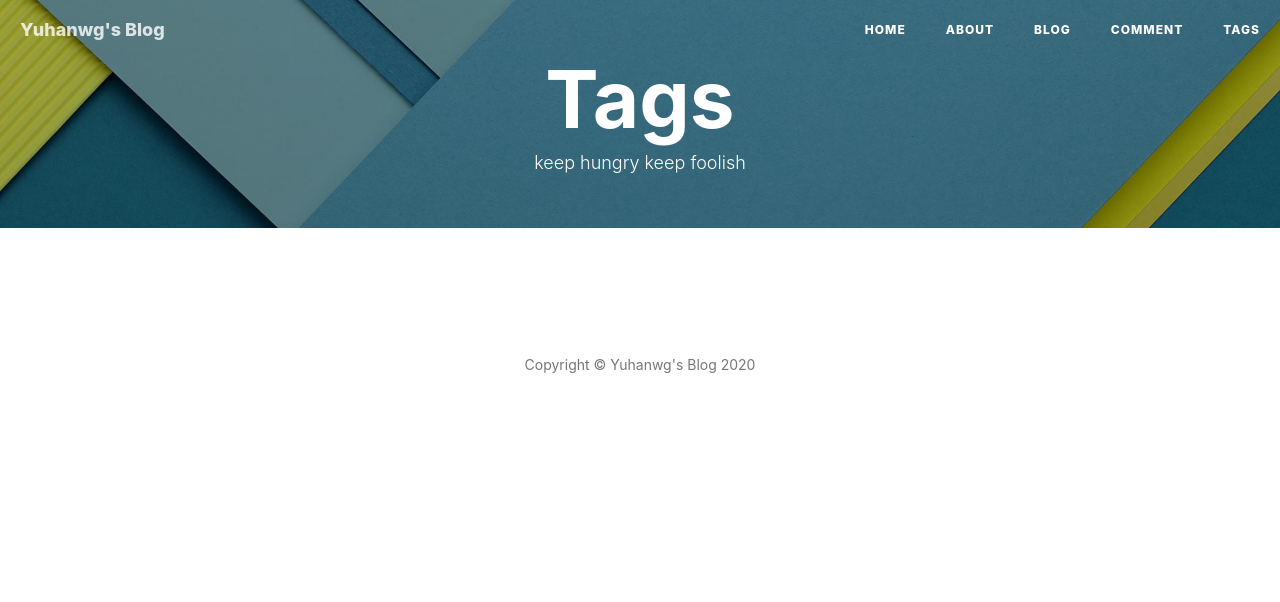
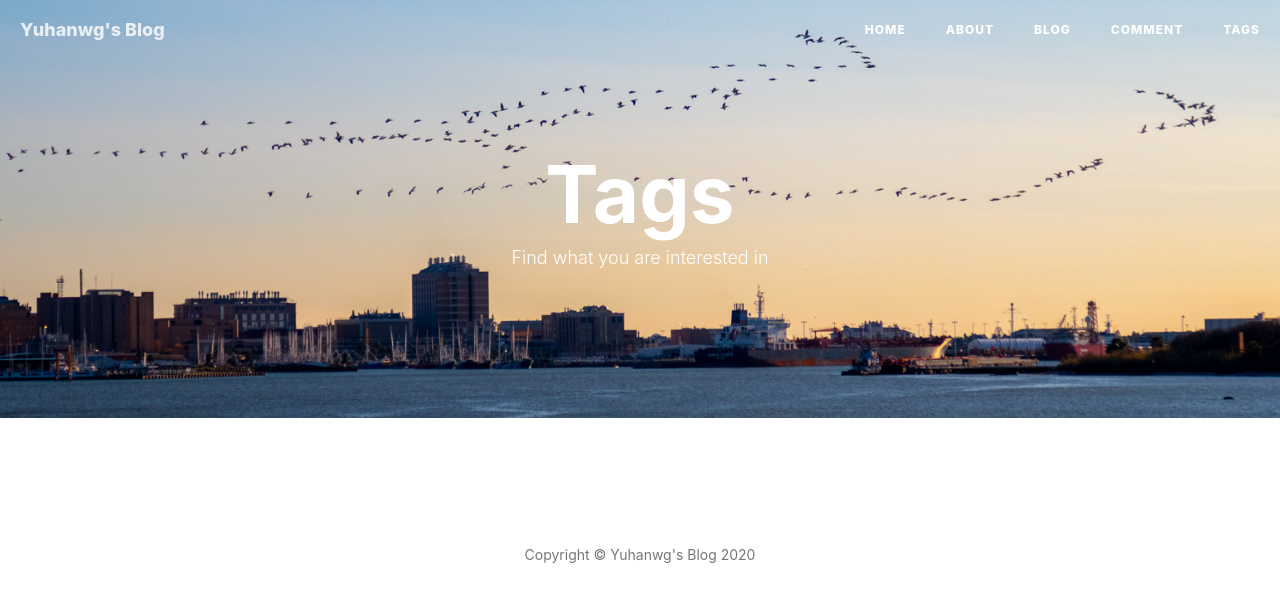
Before and after one commit to Yuhan-Wg/yuhan-wg.github.io, a Jekyll site: the page built from tags.html, in a window 1280 px wide. Shown: the top 602 px of the page. Built offline with Jekyll 4.4.1, drawn with Linux system fonts in a browser that asks for light colours; nearby versions of some CDN libraries; comment, search, counter and statistics services are not loaded.

Commit message:
Reduce image size

```diff
--- a/_config.yml
+++ b/_config.yml
@@ -70,7 +70,7 @@
 # Sidebar settings
 sidebar: true                           # whether or not using Sidebar.
 sidebar-about-description: ""
-sidebar-avatar: /img/config/avatar.png      # use absolute URL, seeing it's used in both `/` and `/about/`
+sidebar-avatar: /img/config/avatar.jpeg      # use absolute URL, seeing it's used in both `/` and `/about/`
 
 
 
--- a/_layouts/page.html
+++ b/_layouts/page.html
@@ -10,7 +10,8 @@
                 <div class="site-heading">
                     <h1>{% if page.title %}{{ page.title }}{% else %}{{ site.title }}{% endif %}</h1>
                     <!--<hr class="small">-->
-                    <span class="subheading">{{ page.description }}</span>
+                    <!--<span class="subheading">{{ page.description }}</span>-->
+                    <h2 class="subheading">{{ page.description }}</span>
                 </div>
             </div>
         </div>
--- a/tags.html
+++ b/tags.html
@@ -1,7 +1,7 @@
 ---
 title: Tags
 layout: default
-description: keep hungry keep foolish
+description: Find what you are interested in
 header-img: "img/config/tag-bg.jpg"
 ---
 
@@ -10,7 +10,7 @@
     <div class="container">
         <div class="row">
             <div class="col-lg-8 col-lg-offset-2 col-md-10 col-md-offset-1">
-                <div class="site-heading" id="tag-heading">
+                <div class="site-heading"> <!-- id="tag-heading"-->
                     <h1>{% if page.title %}{{ page.title }}{% else %}{{ site.title }}{% endif %}</h1>
                     <span class="subheading">{{ page.description }}</span>
                 </div>
```
Also changed, not shown: img/config/avatar.jpeg (added), img/config/tag-bg.jpg.
